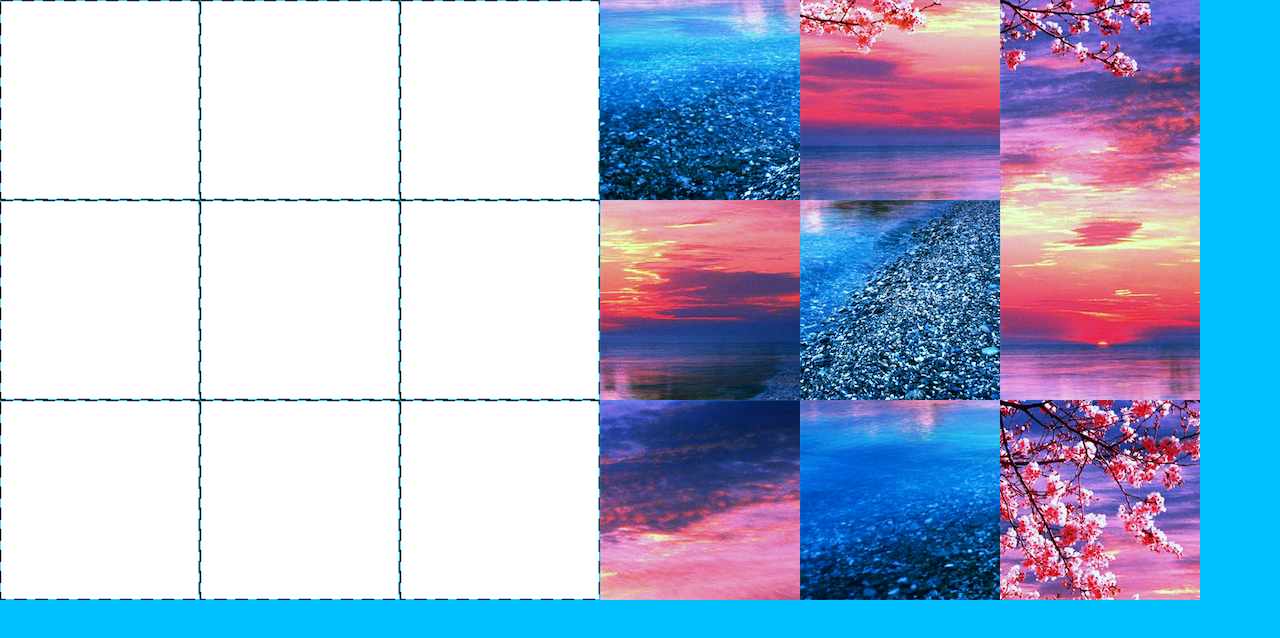
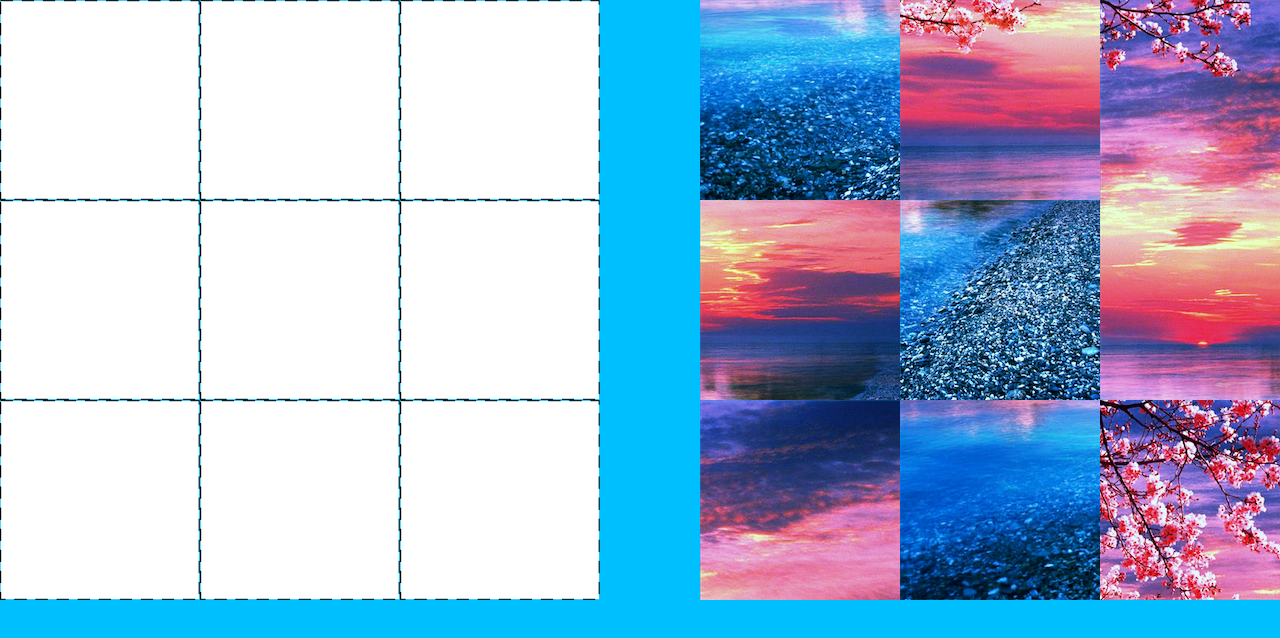
Before and after one commit to sherbanu03-ITvarsity/Module-4-Assessment-2, a plain HTML site: page jigsaw puzzle/index.html in a window 1280 px wide. Drawn offline with Linux system fonts and the light colour scheme.

Commit message:
Update style.css
updated left style code by adding 100 for draggable

```diff
--- a/jigsaw puzzle/style.css
+++ b/jigsaw puzzle/style.css
@@ -64,56 +64,56 @@ body{
 
 #img3-2-draggable{
     position: absolute;
-    left: 600px;
+    left: 700px;
     top: 0;
 }
 
 #img2-1-draggable{
     position: absolute;
-    left: 800px;
+    left: 900px;
     top: 0;
 }
 
 #img1-2-draggable{
     position: absolute;
-    left: 1000px;
+    left: 1100px;
     top: 0px;
 }
 
 
 #img3-3-draggable{
     position: absolute;
-    left: 800px;
+    left: 900px;
     top: 200px;
 }
 
 #img2-3-draggable{
     position: absolute;
-    left: 600px;
+    left: 700px;
     top: 200px;
 }
 
 #img1-3-draggable{
     position: absolute;
-    left: 600px;
+    left: 700px;
     top: 400px;
 }
 
 
 #img3-1-draggable{
     position: absolute;
-    left: 800px;
+    left: 900px;
     top: 400px;
 }
 
 #img1-1-draggable{
     position: absolute;
-    left: 1000px;
+    left: 1100px;
     top: 400px;
 }
 
 #img2-2-draggable{
     position: absolute;
-    left: 1000px;
+    left: 1100px;
     top: 200px;
 }
```
